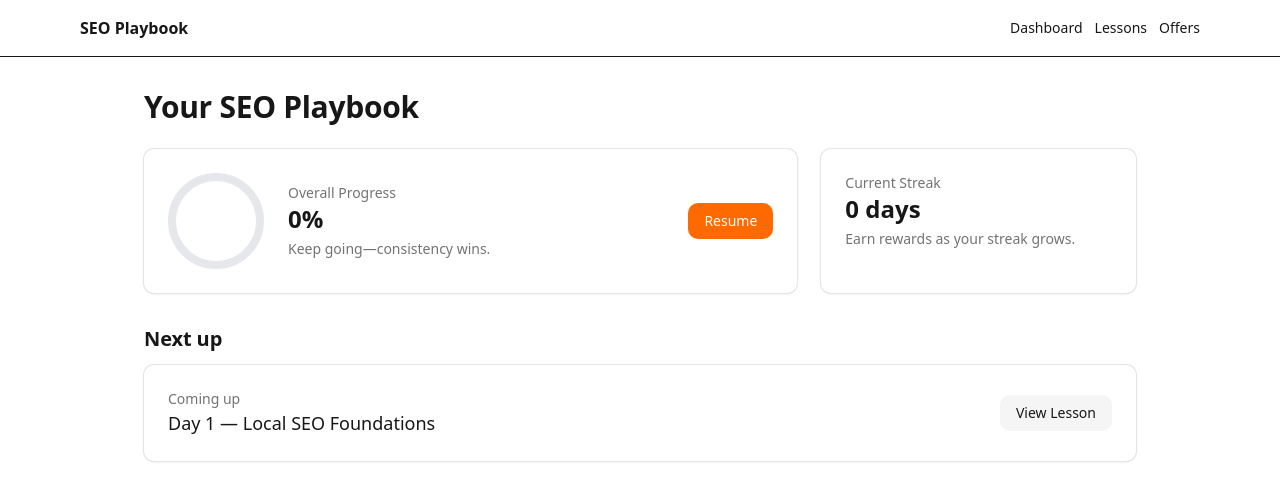
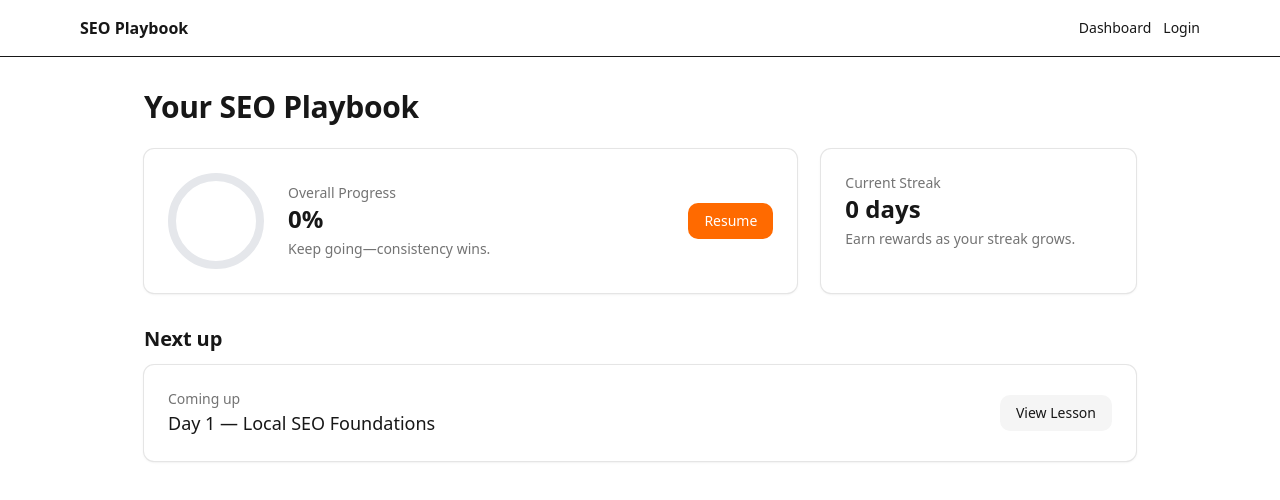
Before and after one commit to sam-thencan/playbook, a Next.js app: page /dashboard in a window 1280 px wide. Shown: the top 500 px of the page. Built offline with nearby package versions, Linux system fonts and the light colour scheme; no server answers.

Commit message:
feat(nav): show Resume link for next lesson; show admin links conditionally; integrate Logout in header

```diff
--- a/src/app/layout.tsx
+++ b/src/app/layout.tsx
@@ -1,6 +1,8 @@
 import type { Metadata } from "next";
 import { Poppins } from "next/font/google";
 import "./globals.css";
+import { getServerSupabase } from '@/lib/supabaseServer';
+import { LogoutButton } from '@/components/LogoutButton';
 
 const poppins = Poppins({
   variable: "--font-poppins",
@@ -13,11 +15,35 @@ export const metadata: Metadata = {
   description: "Generated by create next app",
 };
 
-export default function RootLayout({
+export default async function RootLayout({
   children,
 }: Readonly<{
   children: React.ReactNode;
 }>) {
+  const supabase = getServerSupabase();
+  const { data: { user } } = await supabase.auth.getUser();
+  let isAdmin = false;
+  let resume: { slug: string; title: string } | null = null;
+  if (user) {
+    const { data: profile } = await supabase.from('profiles').select('role').eq('id', user.id).maybeSingle();
+    isAdmin = profile?.role === 'admin';
+    const { data: lessons } = await supabase
+      .from('lessons')
+      .select('id, slug, title, published, is_intro, day, sort_order')
+      .eq('published', true)
+      .order('is_intro', { ascending: false })
+      .order('day', { ascending: true, nullsFirst: true })
+      .order('sort_order', { ascending: true });
+    if (lessons?.length) {
+      const { data: progress } = await supabase
+        .from('progress')
+        .select('lesson_id, completed_at')
+        .eq('user_id', user.id);
+      const completedIds = new Set((progress ?? []).filter(p => p.completed_at).map(p => p.lesson_id));
+      const next = lessons.find(l => !completedIds.has(l.id));
+      resume = next ? { slug: next.slug, title: next.title } : null;
+    }
+  }
   return (
     <html lang="en">
       <body className={`${poppins.variable} antialiased`}>
@@ -26,8 +52,16 @@ export default function RootLayout({
             <a href="/dashboard" className="font-semibold">SEO Playbook</a>
             <nav className="flex items-center gap-3 text-sm">
               <a href="/dashboard" className="hover:underline">Dashboard</a>
-              <a href="/admin/lessons" className="hover:underline">Lessons</a>
-              <a href="/admin/offers" className="hover:underline">Offers</a>
+              {resume && (
+                <a href={`/lesson/${resume.slug}`} className="hover:underline">Resume</a>
+              )}
+              {isAdmin && (
+                <>
+                  <a href="/admin/lessons" className="hover:underline">Lessons</a>
+                  <a href="/admin/offers" className="hover:underline">Offers</a>
+                </>
+              )}
+              {user ? <LogoutButton /> : <a href="/login" className="hover:underline">Login</a>}
             </nav>
           </div>
         </header>
```
Also changed, not shown: src/app/admin/lessons/edit/page.tsx (+4 -4 lines), src/app/admin/offers/edit/page.tsx (+4 -4 lines), src/components/LogoutButton.tsx (indentation only).
